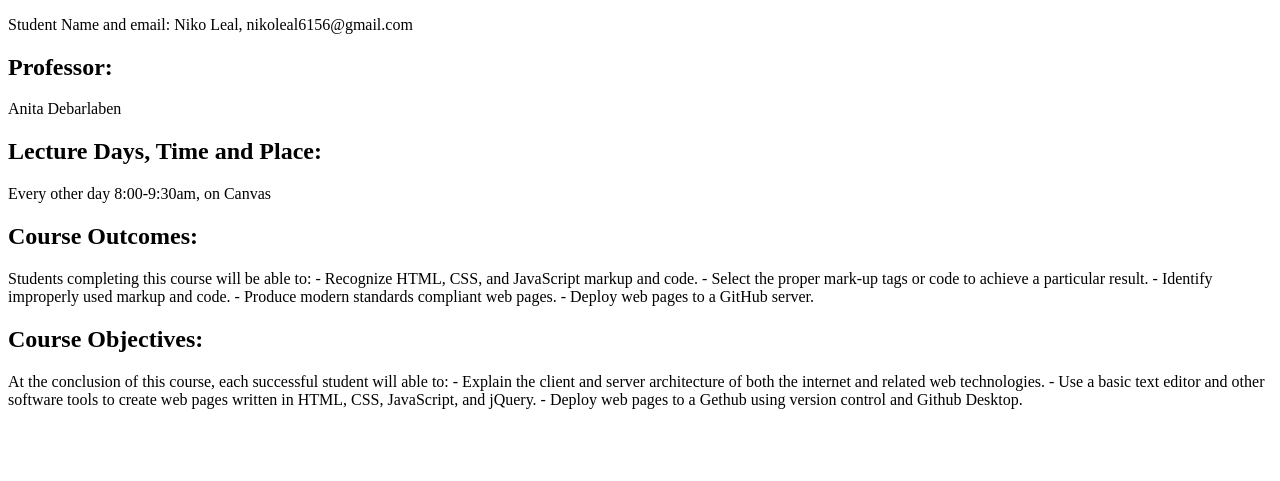
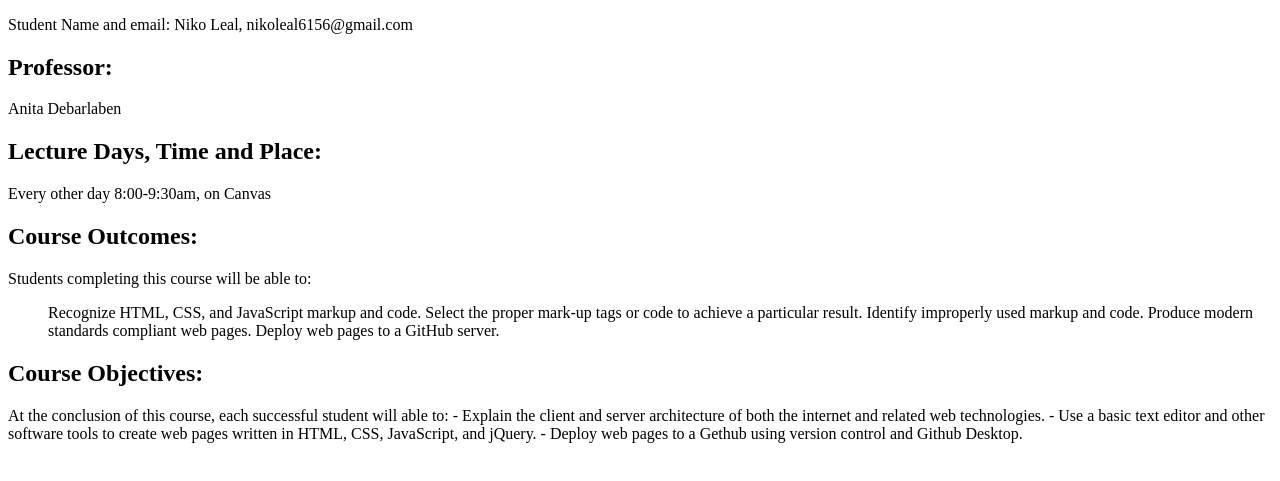
Before and after one commit to nikoleal/webdev_lab2, a plain HTML site: page index.html in a window 1280 px wide. Shown: the part 105-586 px from the top of the page. Drawn offline with Linux system fonts and the light colour scheme.

Commit message:
Update index.html

```diff
--- a/index.html
+++ b/index.html
@@ -14,11 +14,14 @@
 <p>Every other day 8:00-9:30am, on Canvas</p>
 <h2>Course Outcomes:</h2>
 <p>Students completing this course will be able to:
-- Recognize HTML, CSS, and JavaScript markup and code.
-- Select the proper mark-up tags or code to achieve a particular result.
-- Identify improperly used markup and code.
-- Produce modern standards compliant web pages.
-- Deploy web pages to a GitHub server.</p>
+  <ul>
+    <ll>Recognize HTML, CSS, and JavaScript markup and code.</ll>
+    <ll>Select the proper mark-up tags or code to achieve a particular result.</ll>
+    <ll>Identify improperly used markup and code.</ll>
+    <ll>Produce modern standards compliant web pages.</ll>
+    <ll>Deploy web pages to a GitHub server.</ll>
+  </ul>
+</p>
 <h2>Course Objectives:</h2>
 <p>At the conclusion of this course, each successful student will able to:
 - Explain the client and server architecture of both the internet and related web technologies.
```
